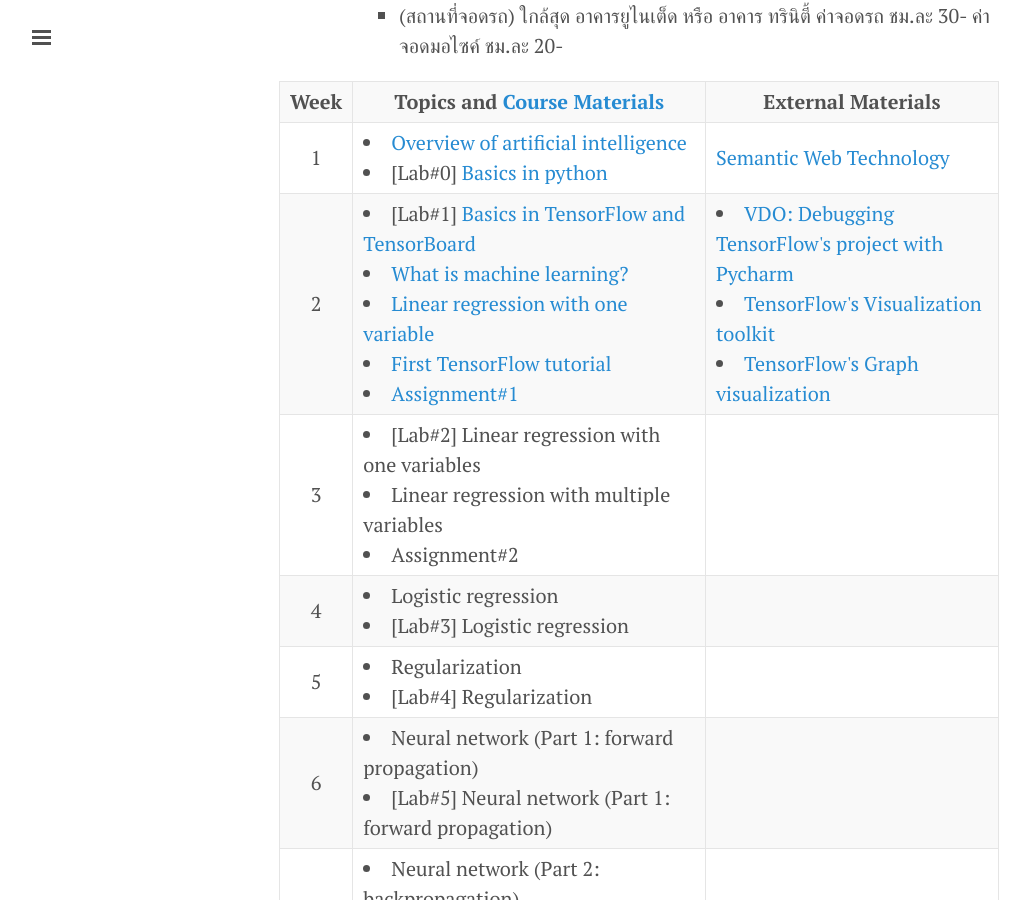
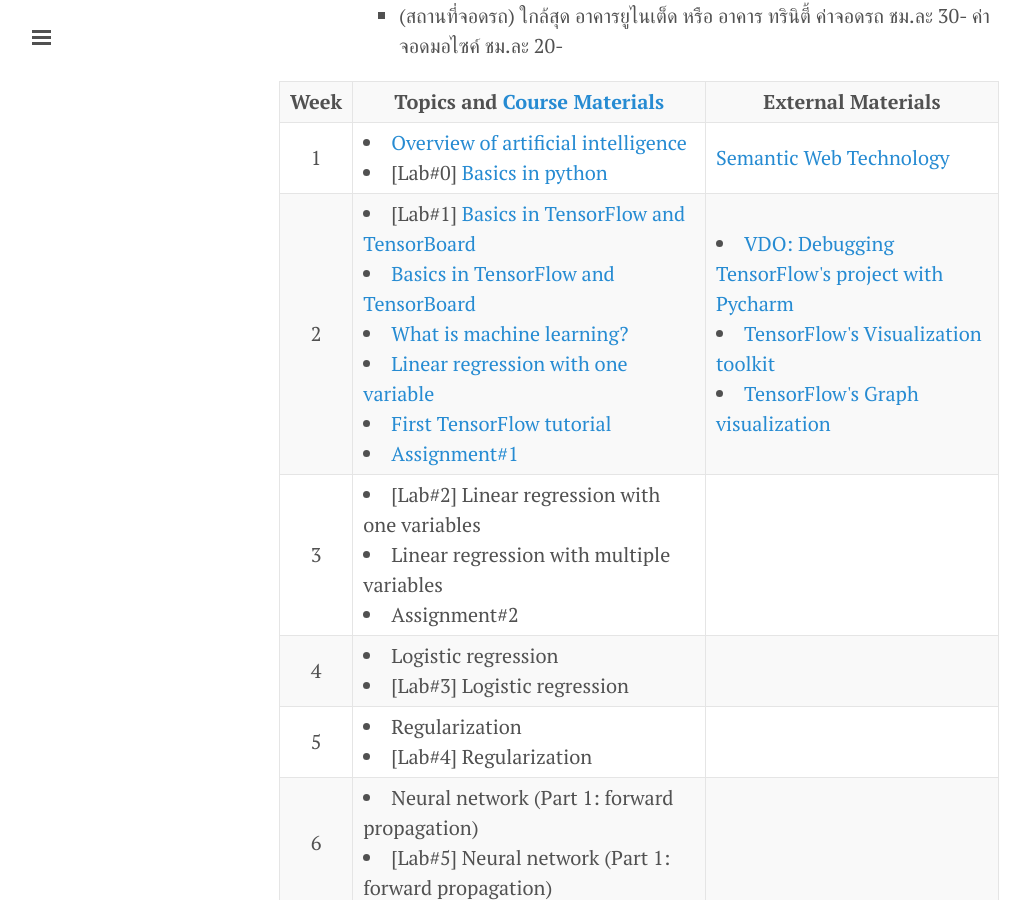
Before and after one commit to xlives/xlives.github.io, a Jekyll site: the page built from courses.markdown, in a window 1280 px wide and 900 px high, scrolled down 639 px. Shown: the whole window, without its empty margins (1-1031 px from the left). Built offline with Jekyll 4.4.1, drawn with Linux system fonts in a browser that asks for light colours.

Commit message:
Update courses.markdown

```diff
--- a/courses.markdown
+++ b/courses.markdown
@@ -37,6 +37,7 @@ Present
     <td align='center'>2</td>
     <td>
        <li> [Lab#1] <a href='https://drive.google.com/open?id=12A-4tMT2SwUJnHHNBeC2bo3heZWeGP00'>Basics in TensorFlow and TensorBoard</a> </li>
+       <li> <a href='https://drive.google.com/open?id=1i_WxQCx81yZXVkQN8x8-ui8piKocLgwW'> Basics in TensorFlow and TensorBoard </a> </li>
        <li> <a href='https://drive.google.com/open?id=1-NVKXIMa2r9WcFm9nYaFvMUVAh7z3VhC'>What is machine learning?</a> </li>
        <li> <a href='https://drive.google.com/open?id=126TN4TFz-hrH1NZ87lirlhvTnK2RFWTg'>Linear regression with one variable</a> </li>
        <li> <a href='https://drive.google.com/file/d/1sDu61YvlBUeyC38QZr3jTUH2vX2JQ7bP/view?usp=sharing'>First TensorFlow tutorial</a> </li>
```
